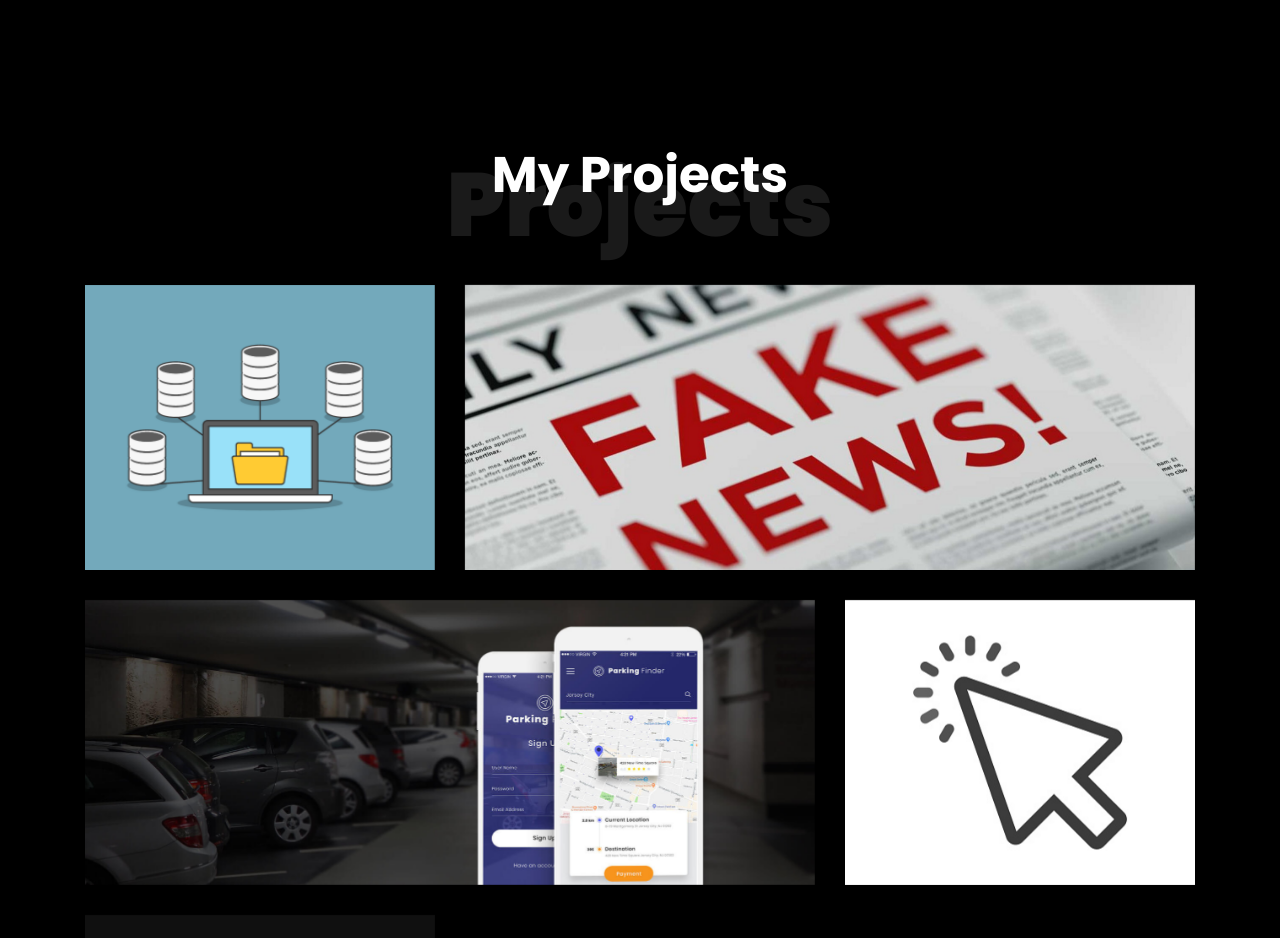
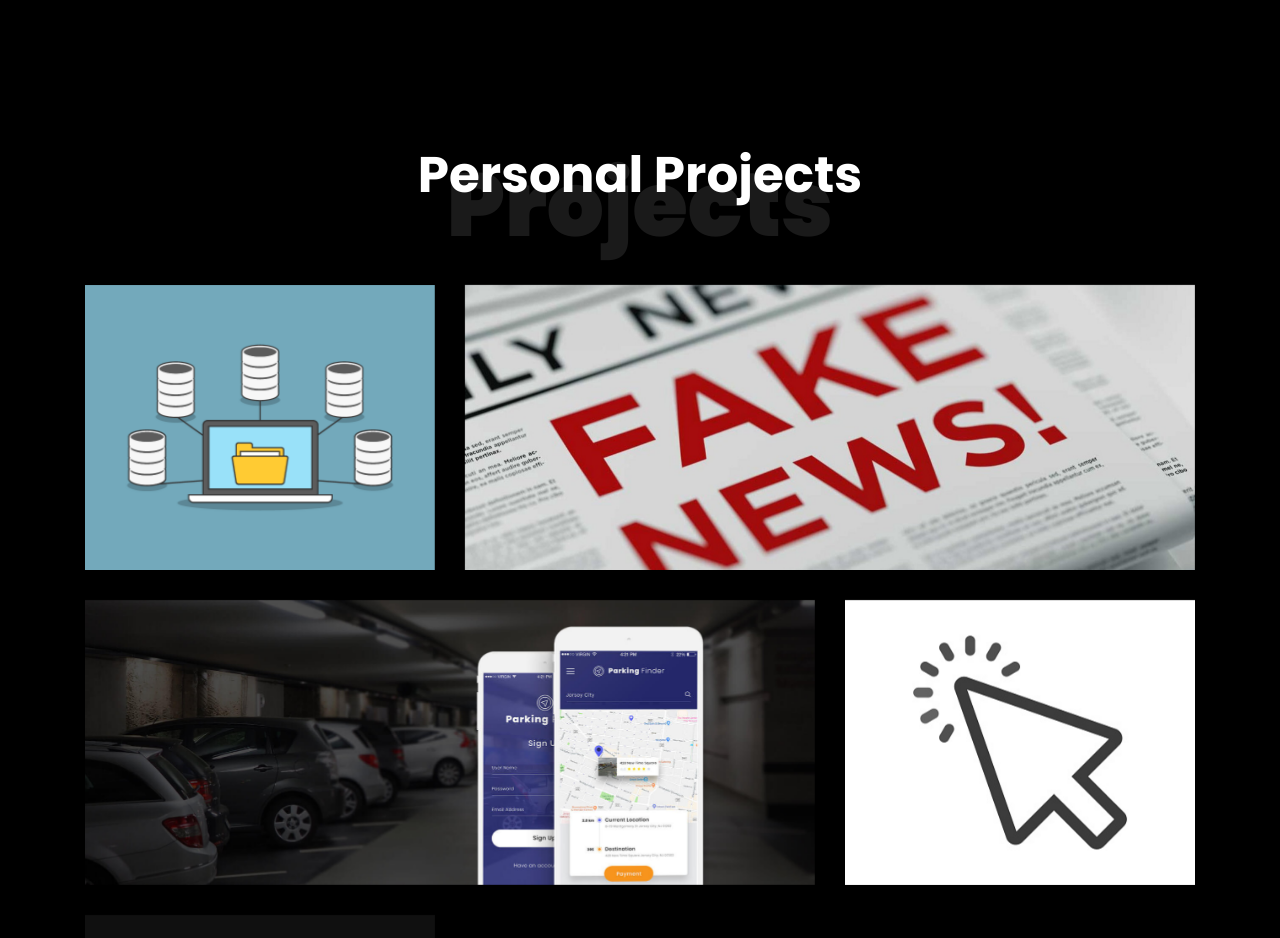
Before and after one commit to ABasral/ayushbasral.com, a plain HTML site: page index.html in a window 1280 px wide. Shown: the part 4980-5918 px from the top of the page. Drawn offline with Linux system fonts and the light colour scheme; files whose address does not match are found by name.

Commit message:
Update index.html

```diff
--- a/index.html
+++ b/index.html
@@ -498,7 +498,7 @@ I try to venture into a lot of aspects of technology and like to to try out what
     		<div class="row justify-content-center pb-5">
           <div class="col-md-12 heading-section text-center ftco-animate">
           	<h1 class="big big-2">Projects</h1>
-            <h2 class="mb-4">My Projects</h2>
+            <h2 class="mb-4">Personal Projects</h2>
            <!-- <p>Far far away, behind the word mountains, far from the countries Vokalia and Consonantia</p>-->
           </div>
         </div>
```
